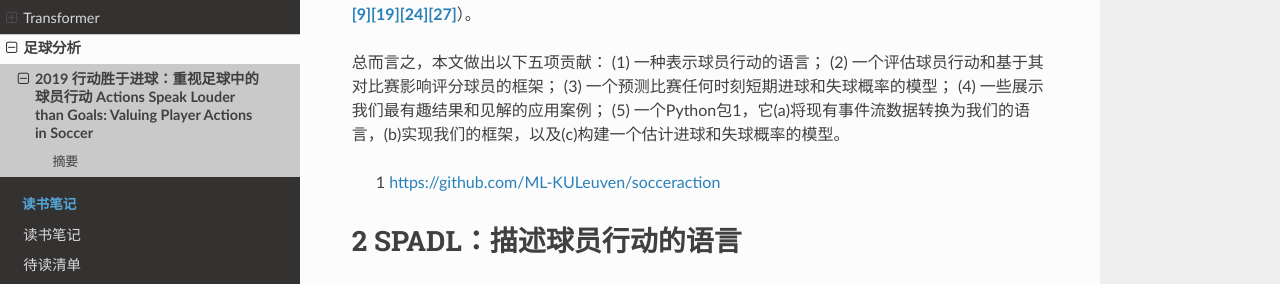
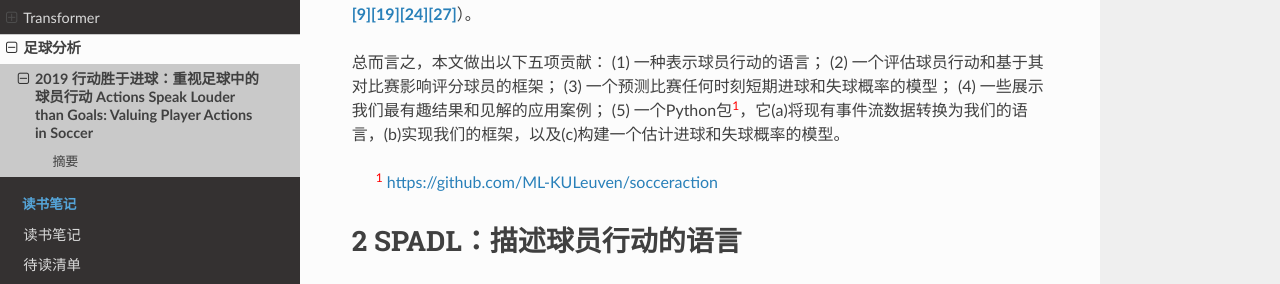
Before and after one commit to black6197/Literature-Reading, an MkDocs documentation site: the page built from docs/papers/soccer-analytics/index.md, in a window 1280 px wide and 900 px high, scrolled down 902 px. Shown: the part 205-489 px from the top of the window. Built offline with MkDocs 1.6.1, drawn with Linux system fonts in a browser that asks for light colours; nearby versions of some CDN libraries.

Commit message:
Update index.md

```diff
--- a/docs/papers/soccer-analytics/index.md
+++ b/docs/papers/soccer-analytics/index.md
@@ -19,9 +19,9 @@
 (2) 一个评估球员行动和基于其对比赛影响评分球员的框架；
 (3) 一个预测比赛任何时刻短期进球和失球概率的模型；
 (4) 一些展示我们最有趣结果和见解的应用案例；
-(5) 一个Python包1，它(a)将现有事件流数据转换为我们的语言，(b)实现我们的框架，以及(c)构建一个估计进球和失球概率的模型。
+(5) 一个Python包<sup style="color: red;">1</sup>，它(a)将现有事件流数据转换为我们的语言，(b)实现我们的框架，以及(c)构建一个估计进球和失球概率的模型。
 
-> 1 [https://github.com/ML-KULeuven/socceraction](https://github.com/ML-KULeuven/socceraction)
+> <sup style="color: red;">1</sup> [https://github.com/ML-KULeuven/socceraction](https://github.com/ML-KULeuven/socceraction)
 >
 
 # 2 SPADL：描述球员行动的语言
```
